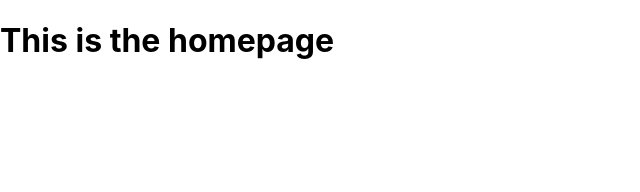
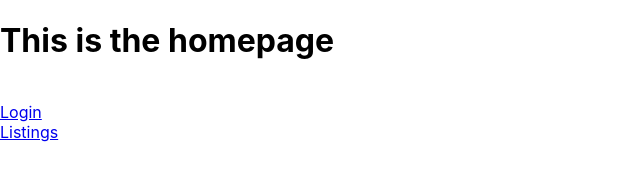
Before and after one commit to mflorya575/WebApp-Geo-Django-React, a React (Create React App) app in the folder frontend/: page / in a window 1280 px wide. Shown: the top 192 px of the page, without its empty margins (0-640 px from the left). Built offline with nearby package versions, Linux system fonts and the light colour scheme.

Commit message:
create React Link navigate

```diff
--- a/frontend/src/Components/Home.js
+++ b/frontend/src/Components/Home.js
@@ -1,9 +1,15 @@
 import React from 'react'
+import { Link } from 'react-router-dom';
+
 
 function Home() {
   return (
     <div>
         <h1>This is the homepage</h1>
+        <br />
+        <Link to="/login">Login</Link>
+        <br />
+        <Link to="/listings">Listings</Link>
     </div>
   )
 }
```
